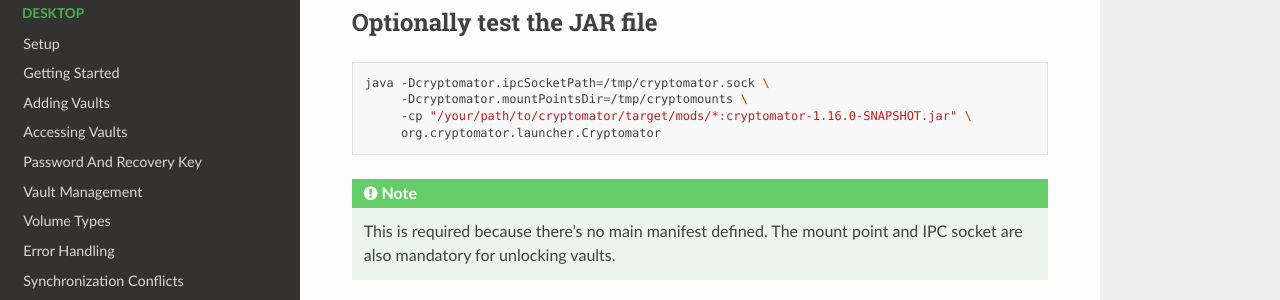
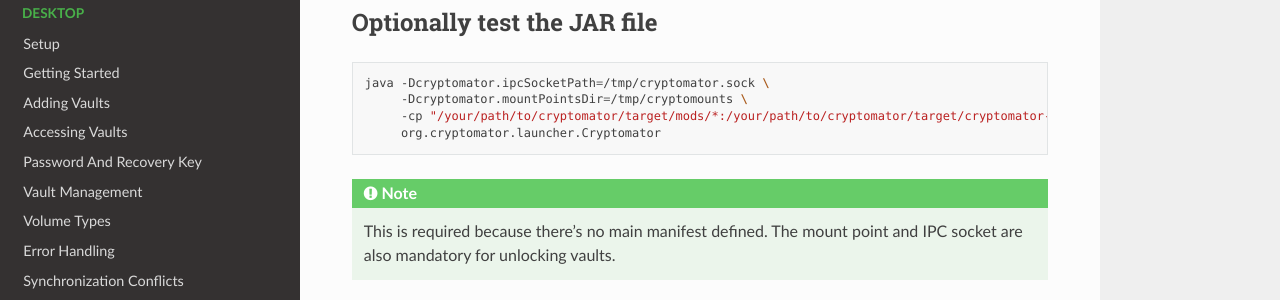
Before and after one commit to cryptomator/docs, a Sphinx documentation site: the page built from source/desktop/creating-app-image.rst, in a window 1280 px wide and 900 px high, scrolled down 486 px. Shown: the part 151-451 px from the top of the window. Built offline with Sphinx 7.4.7 and the Read the Docs theme 3.1.0, drawn with Linux system fonts in a browser that asks for light colours.

Commit message:
Update creating-app-image.rst

```diff
--- a/source/desktop/creating-app-image.rst
+++ b/source/desktop/creating-app-image.rst
@@ -33,7 +33,7 @@
 
     java -Dcryptomator.ipcSocketPath=/tmp/cryptomator.sock \
          -Dcryptomator.mountPointsDir=/tmp/cryptomounts \
-         -cp "/your/path/to/cryptomator/target/mods/*:cryptomator-1.16.0-SNAPSHOT.jar" \
+         -cp "/your/path/to/cryptomator/target/mods/*:/your/path/to/cryptomator/target/cryptomator-1.16.0-SNAPSHOT.jar"\
          org.cryptomator.launcher.Cryptomator
 
 .. note::
```
